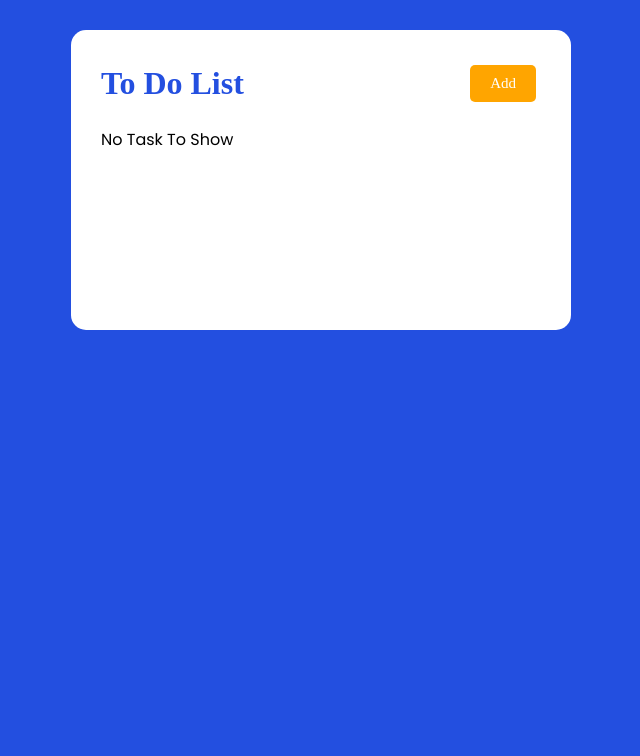
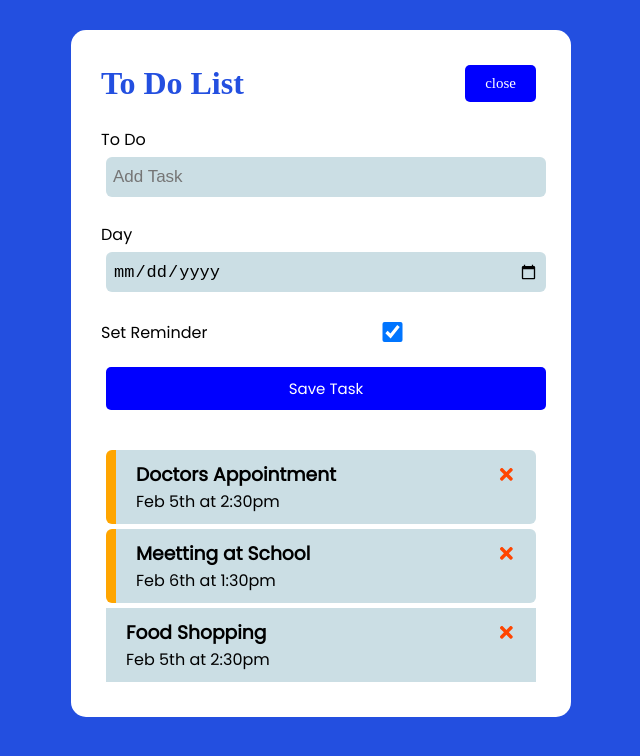
Before and after one commit to Belgotech/Basic-Crude-Application, a React (Vite) app: page / in a window 1280 px wide. Shown: the top 756 px of the page, without its empty margins (319-959 px from the left). Built offline with nearby package versions, Linux system fonts and the light colour scheme; no server answers; data requests are answered from the project's data file.

Commit message:
App Update

```diff
--- a/src/App.jsx
+++ b/src/App.jsx
@@ -4,7 +4,7 @@ import Tasks from "./components/Tasks";
 import AddTask from "./components/AddTask";
 
 function App() {
-  const [showAddTask, setShowAddTask] = useState(false);
+  const [showAddTask, setShowAddTask] = useState(true);
   const [error, setError] =useState([])
 
   const [tasks, setTasks] = useState([
@@ -26,7 +26,7 @@ function App() {
 
   // fetch Tasks
   const fetchTasks = async () => {
-      const res = await fetch ('https://localhost:5000/tasks')
+      const res = await fetch ('https://localhost:5000/task')
       const data = await res.json()
 
       return data
@@ -34,7 +34,7 @@ function App() {
 
   // Add Task
   const addTask = async (task) => {
-    const res = await fetch('https://localhost:5000/tasks',{
+    const res = await fetch('https://localhost:5000/task',{
       method: 'POST',
       headers: {
         'Content-type': 'application/json',
@@ -51,7 +51,7 @@ function App() {
 
   // Delete Task
   const deleteTask = async (id) => {
-    await fetch(`https://localhost:5000/tasks/${id}`,{method: 'DELETE'})
+    await fetch(`https://localhost:5000/task/${id}`,{method: 'DELETE'})
     setTasks(tasks.filter((task) => task.id !== id));
   };
 
```
